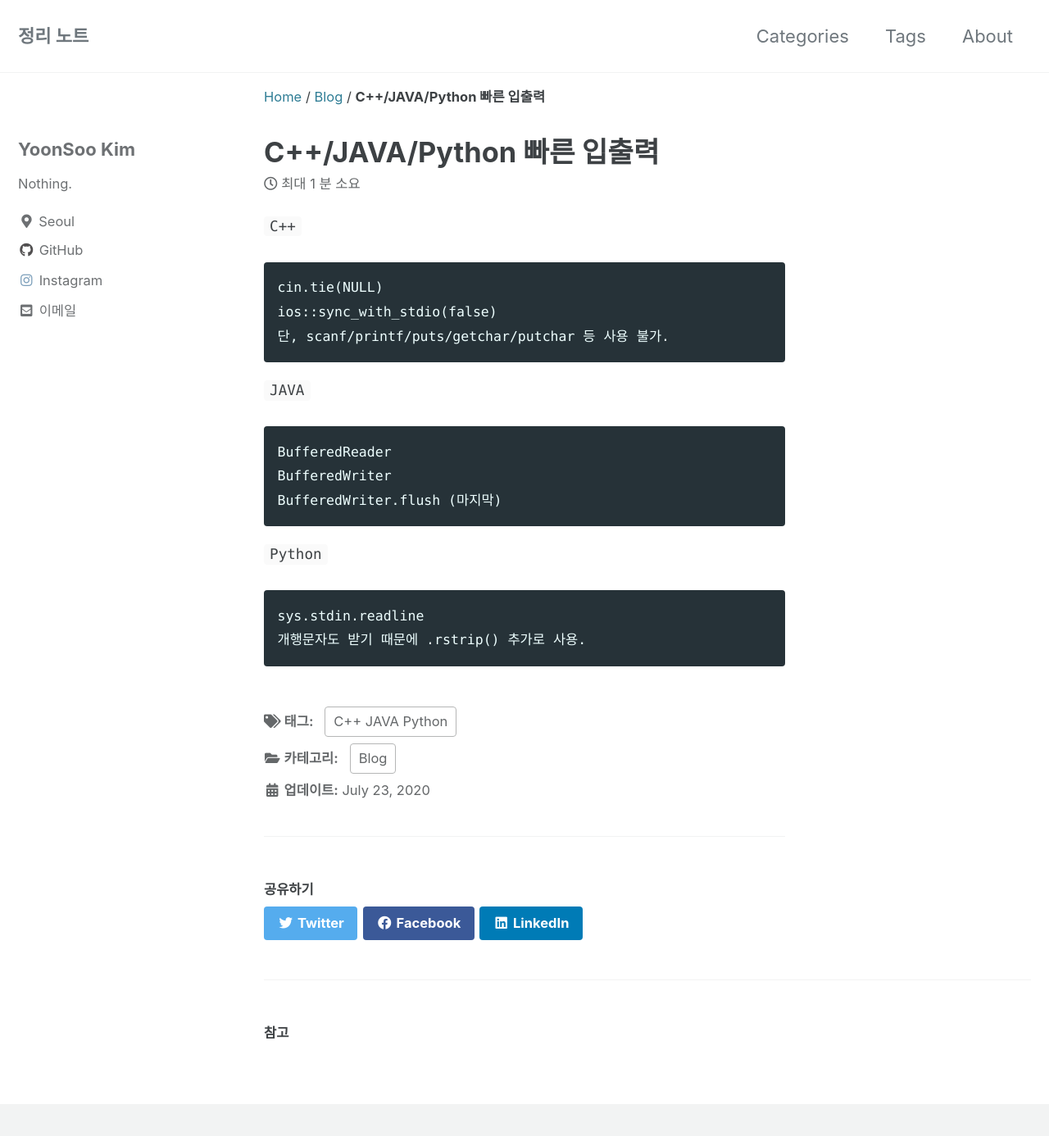
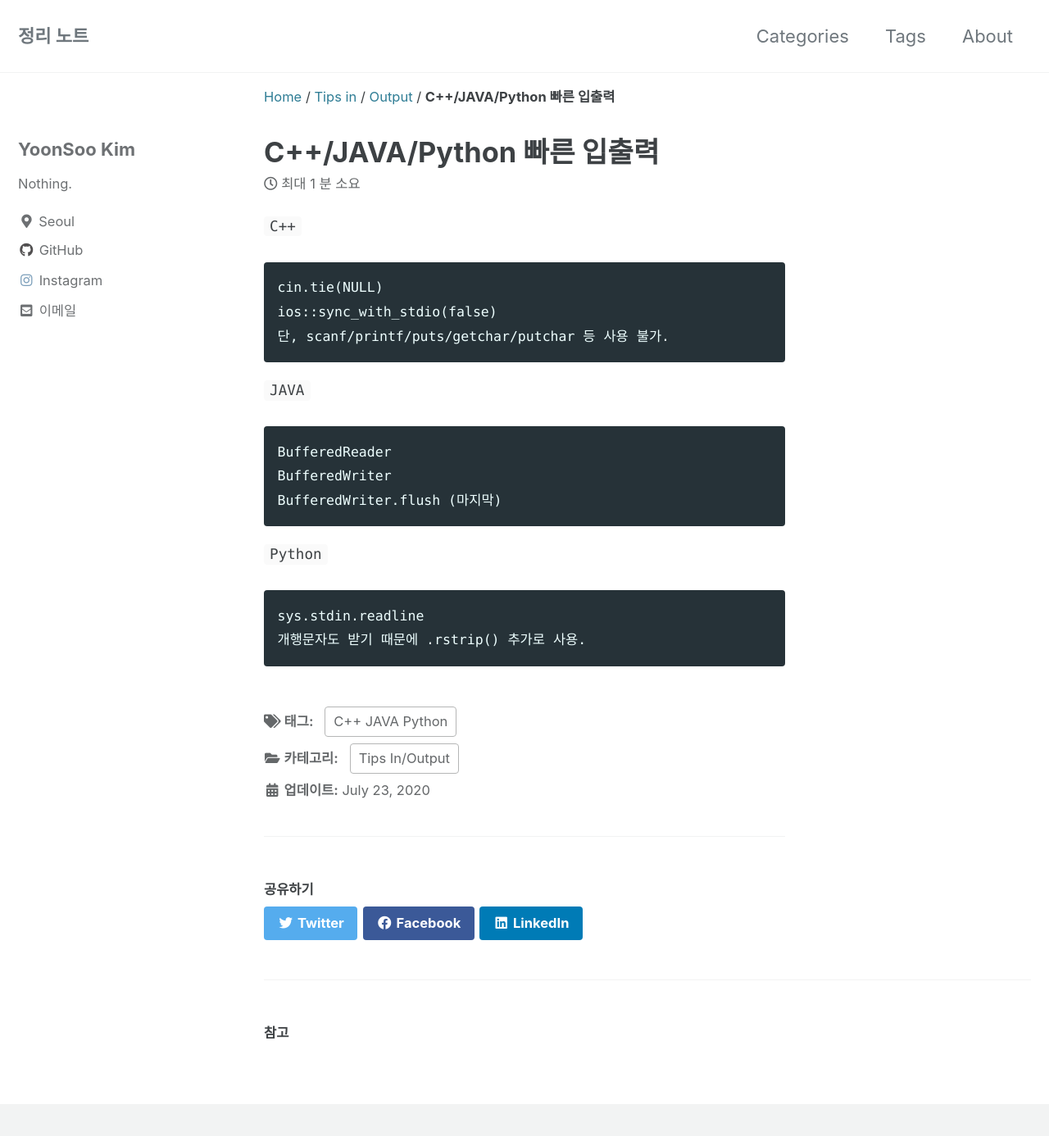
Before and after one commit to blackbeaver37/blackbeaver37.github.io, a Jekyll site: the page built from _posts/2020-07-23-fast_inoutput.md, in a window 1280 px wide and 1400 px high. Shown: the top 1386 px of the window at 82% size. Built offline with Jekyll 4.4.1, drawn with Linux system fonts in a browser that asks for light colours; cached includes are drawn as plain includes.

Commit message:
Update 2020-07-23-fast_inoutput.md

```diff
--- a/_posts/2020-07-23-fast_inoutput.md
+++ b/_posts/2020-07-23-fast_inoutput.md
@@ -3,9 +3,9 @@ title:  "C++/JAVA/Python 빠른 입출력"
 excerpt: ""
 date: 2020-07-23 02:00:00 -0400
 categories:
-  - Blog
+  - Tips  In/Output
 tags:
-  - C++ JAVA Python
+  - C++ JAVA  Python
 last_modified_at: 2020-07-23T02:00:00-05:00
 ---
 
```
